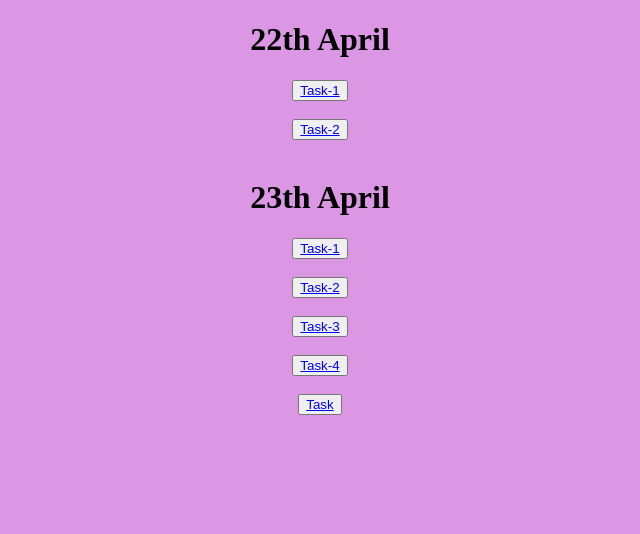
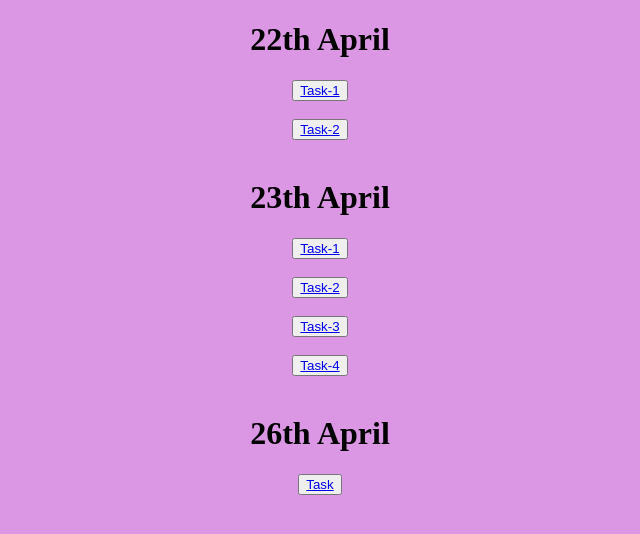
Before and after one commit to gchandanack/CSS_task, a plain HTML site: page index.html in a window 1280 px wide. Shown: the whole page, without its empty margins (320-960 px from the left). Drawn offline with Linux system fonts and the light colour scheme.

Commit message:
Update index.html

```diff
--- a/index.html
+++ b/index.html
@@ -17,6 +17,8 @@
      <button><a href="linear.html">Task-2</a> </button><br><br>
          <button><a href="radical2.html">Task-3</a> </button><br><br>
                  <button><a href="conical.html">Task-4</a> </button><br><br>
+
+                   <h1>26th April</h1>
                      <button><a href="26april1.html">Task</a> </button><br><br>
 
 
```
